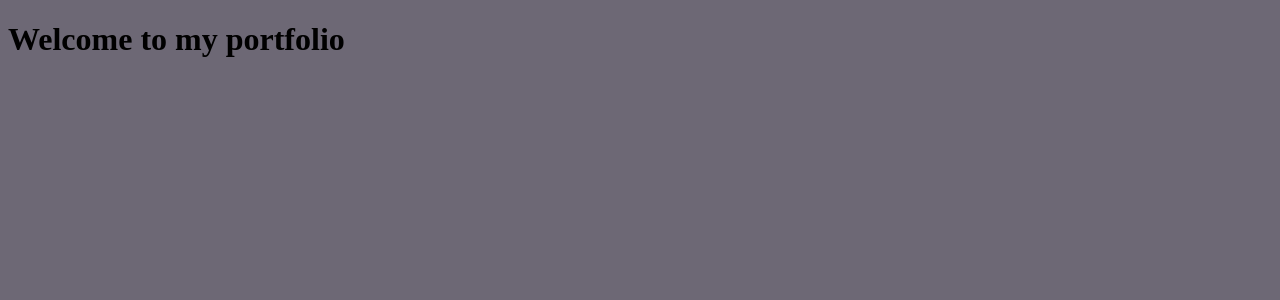
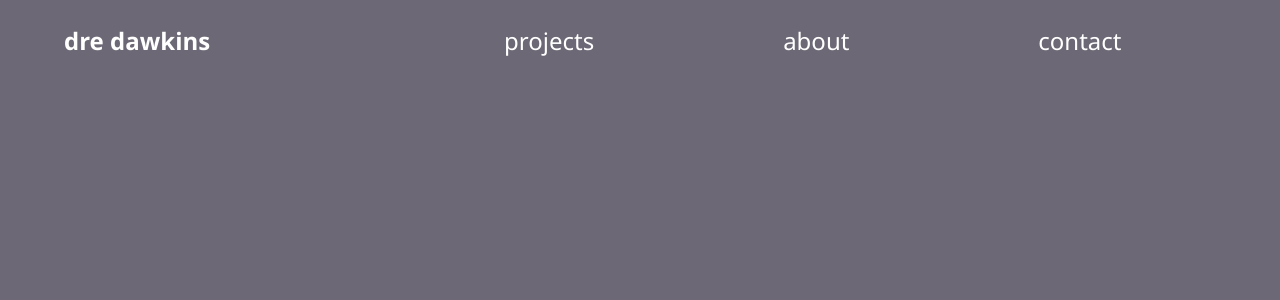
Before and after one commit to dredawkins11/personal-portfolio, a React app: page / in a window 1280 px wide. Shown: the top 300 px of the page. Built offline with nearby package versions, Linux system fonts and the light colour scheme.

Commit message:
added basic header and nav

```diff
--- a/src/App.jsx
+++ b/src/App.jsx
@@ -1,11 +1,19 @@
 import React from "react";
+import Header from "./components/Header";
 import "./styles/app.scss"
 
 const App = () =>{
     return (
-        <h1>
-            Welcome to my portfolio
-        </h1>
+        <React.Fragment>
+            <Header />
+            <main>
+                {/* <Intro /> */}
+                {/* <Projects /> */}
+                {/* <Skills /> */}
+                {/* <About /> */}
+            </main>
+            {/* <Footer /> */}
+        </React.Fragment>
     )
 }
 
--- /dev/null
+++ b/src/components/Header.jsx
@@ -0,0 +1,16 @@
+import React from 'react';
+import "../styles/Header.scss"
+
+const Header = () =>{
+    return (
+        <header>
+                <a className='nav-logo' href="#">dre dawkins</a>
+            <nav>
+                <a href="#">projects</a>
+                <a href="#">about</a>
+                <a href="#">contact</a>
+            </nav>
+        </header>
+    )
+}
+export default Header
--- a/src/index.html
+++ b/src/index.html
@@ -7,6 +7,8 @@
     <title>Document</title>
 </head>
 <body>
-    <div id="root"></div>
+    <div id="root">
+        <!-- React renders here.  -->
+    </div>
 </body>
 </html>
--- a/src/styles/App.scss
+++ b/src/styles/App.scss
@@ -1,5 +1,9 @@
 $body-color: #6D6875;
 
-body {
+html, body {
     background-color: $body-color;
+    margin: 0;
+    padding: 0;
+    font-family: 'Segoe UI', Tahoma, Geneva, Verdana, sans-serif;
+    font-size: 16px;
 }
--- /dev/null
+++ b/src/styles/Header.scss
@@ -0,0 +1,24 @@
+header {
+  display: flex;
+  width: 100vw;
+  justify-content: space-between;
+  padding: 3vh 5vw;
+  box-sizing: border-box;
+
+  .nav-logo {
+    font-weight: 700;
+  }
+
+  a {
+    color: white;
+    text-decoration: none;
+    font-size: 1.5rem;
+  }
+
+  nav {
+    width: 70%;
+    display: flex;
+    flex-flow: row nowrap;
+    justify-content: space-around;
+  }
+}
```
